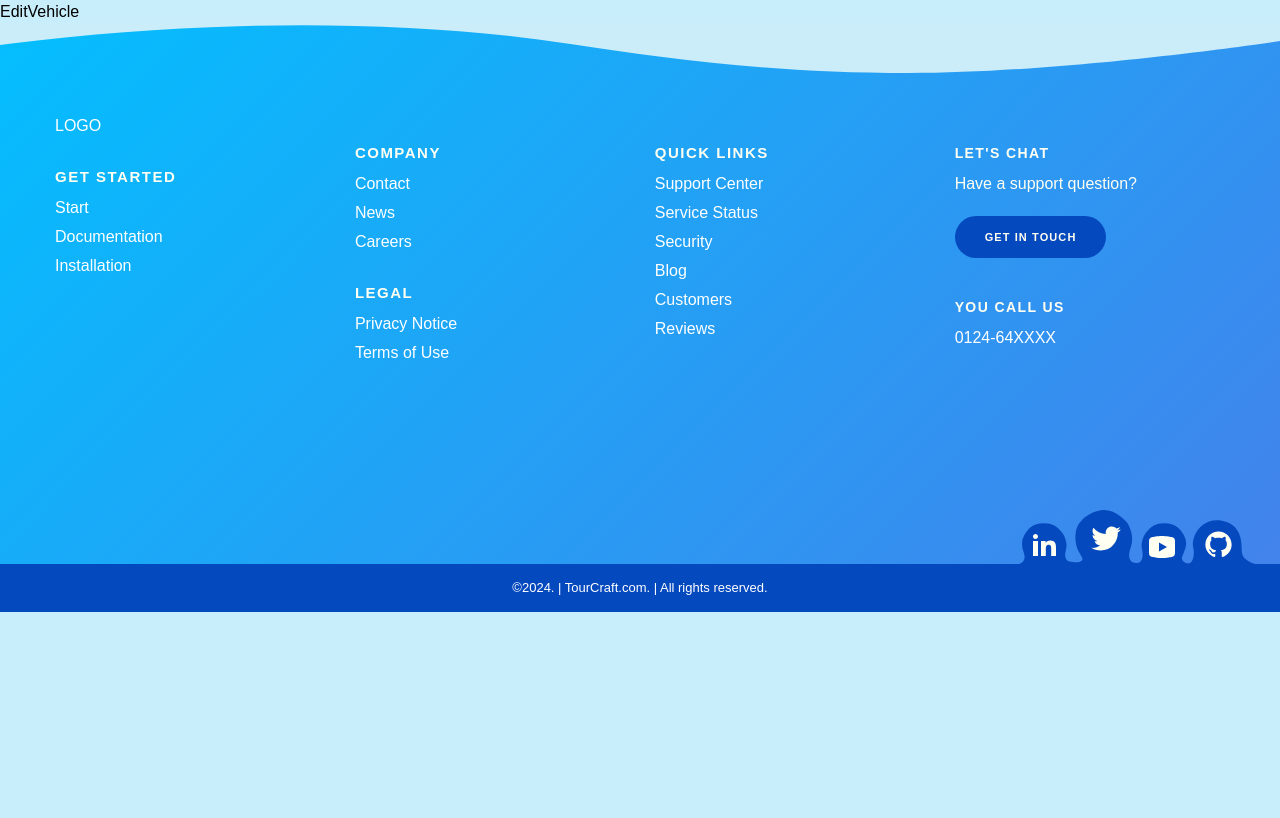
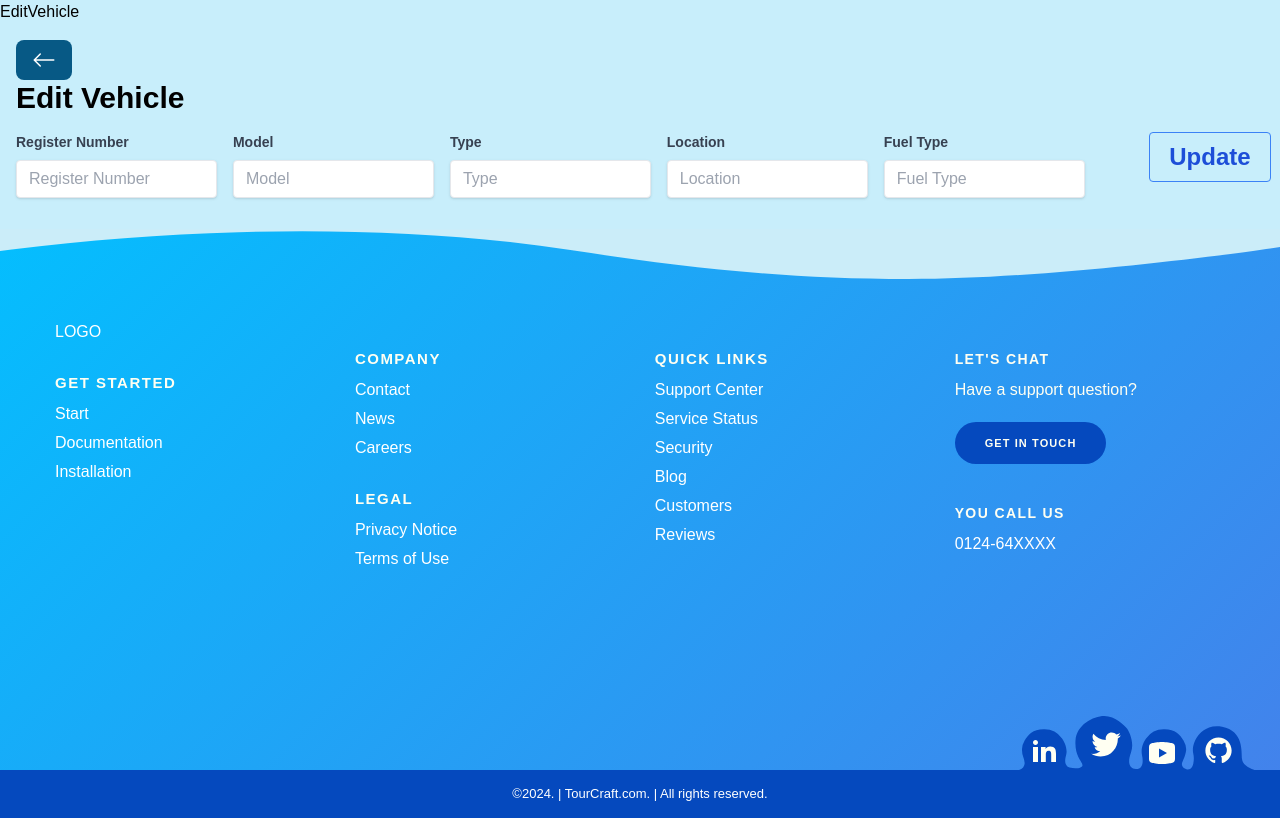
Before and after one commit to malakasadeep/ITP24_B9_09_Tourism_Management_System-MERN, a React (Vite) app in the folder client/: page /Vehicle/update/1 in a window 1280 px wide. Built offline with nearby package versions, Linux system fonts and the light colour scheme; no server answers; a web font is replaced by a local one.

Commit message:
add delete vehicle

```diff
--- a/client/src/pages/VehicleManagement/DeleteVehicle.jsx
+++ b/client/src/pages/VehicleManagement/DeleteVehicle.jsx
@@ -1,9 +1,44 @@
 import React from 'react'
+import BackButton from '../../components/VehicleManagement/BackButton'
+import axios from 'axios'
+import { useNavigate,useParams } from 'react-router-dom'
 
 function DeleteVehicle() {
+  const [loading, setloading] = React.useState(false);
+  const navigate = useNavigate();
+  const { id } = useParams();
+  const haddleDeleteVehicle = () => {
+    setloading(true);
+    axios.delete(`/api/vehicle/delete/${id}`)
+      .then(() => {
+        setloading(false);
+        navigate('/Vehicle');
+      })
+      .catch((error) => {
+        setloading(false);
+        alert(error.message);
+        console.error(error);
+      });
+  }
   return (
-    <div>DeleteVehicle</div>
-  )
-}
+        <>
+          <div>DeleteVehicle</div>
+          <div className='p-4'>
+            <BackButton />
+            <h1 className='text-3xl font-bold'>Delete Vehicle</h1>
+            <form className='flex flex-col sm:flex-row gap-4' onSubmit={haddleDeleteVehicle}>
+              <div className='my-4'>
+                <button
+                  className='bg-red-500 text-white px-4 py-2 rounded-lg w-fit'
+                  onClick={haddleDeleteVehicle}
+                >
+                  Delete
+                </button>
+              </div>
+            </form>
+          </div>
+        </>
+      )
+    }
 
-export default DeleteVehicle
+    export default DeleteVehicle;
--- a/client/src/pages/VehicleManagement/EditVehicle.jsx
+++ b/client/src/pages/VehicleManagement/EditVehicle.jsx
@@ -1,9 +1,129 @@
-import React from 'react'
+import React ,{useEffect,useState} from 'react'
+import BackButton from '../../components/VehicleManagement/BackButton'
+import axios from 'axios'
+import { useNavigate ,useParams} from 'react-router-dom'
 
-function EditVehicle() {
+
+const EditVehicle = () => {
+  const [registerNumber, setregisterNumber] = React.useState('');
+  const [model, setmodel] = React.useState();
+  const [type, settype] = React.useState();
+  const [location, setlocation] = React.useState();
+  const [fuelType, setfuelType] = React.useState();
+  const [loading, setloading] = React.useState(false);
+  const navigate = useNavigate();
+  const { id } = useParams();
+  useEffect(() => {
+    axios.get(`/api/vehicle/get-vehi/${id}`)
+    .then((res) => {
+      setregisterNumber(res.data.registerNumber);
+      setmodel(res.data.model);
+      settype(res.data.type);
+      setlocation(res.data.location);
+      setfuelType(res.data.fuelType);
+    });
+  }, []);
+
+  const handleUpdateSubmit = () => {
+    const data={
+      registerNumber,
+      model,
+      type,
+      location,
+      fuelType
+    };
+    setloading(true);
+    axios.put(`/api/vehicle/update/${id}`,data)
+      .then(() => {
+        setloading(false);
+        navigate('/Vehicle');
+      })
+      .catch((error) => {
+        setloading(false);
+        alert(error.message);
+        console.error(error);
+      });
+  }
+
   return (
-    <div>EditVehicle</div>
-  )
+    <div>
+      <div>EditVehicle</div>
+      <div className='p-4'>
+        <BackButton/>
+        <h1 className='text-3xl font-bold'>Edit Vehicle</h1>
+        <div className='flex flex-col sm:flex-row gap-4' onSubmit={handleUpdateSubmit}>
+          <div className='my-4'>
+            <label className='block text-gray-700 text-sm font-bold mb-2' htmlFor='registerNumber'>
+              Register Number
+            </label>
+            <input
+              className='shadow appearance-none border rounded w-full py-2 px-3 text-gray-700 leading-tight focus:outline-none focus:shadow-outline'
+              id='registerNumber'
+              type='text'
+              placeholder='Register Number'
+              defaultValue={registerNumber}
+              onChange={(e) => setregisterNumber(e.target.value)}
+            />
+          </div>
+          <div className='my-4'>
+            <label className='block text-gray-700 text-sm font-bold mb-2' htmlFor='model'>
+              Model
+            </label>
+            <input
+              className='shadow appearance-none border rounded w-full py-2 px-3 text-gray-700 leading-tight focus:outline-none focus:shadow-outline'
+              id='model'
+              type='text'
+              placeholder='Model'
+              defaultValue={model}
+              onChange={(e) => setmodel(e.target.value)}
+            />
+          </div>
+          <div className='my-4'>
+            <label className='block text-gray-700 text-sm font-bold mb-2' htmlFor='type'>
+              Type
+            </label>
+            <input
+              className='shadow appearance-none border rounded w-full py-2 px-3 text-gray-700 leading-tight focus:outline-none focus:shadow-outline'
+              id='type'
+              type='text'
+              placeholder='Type'
+              defaultValue={type}
+              onChange={(e) => settype(e.target.value)}
+            />
+          </div>
+          <div className='my-4'>
+            <label className='block text-gray-700 text-sm font-bold mb-2' htmlFor='location'>
+              Location
+            </label>
+            <input
+              className='shadow appearance-none border rounded w-full py-2 px-3 text-gray-700 leading-tight focus:outline-none focus:shadow-outline'
+              id='location'
+              type='text'
+              placeholder='Location'
+              defaultValue={location}
+              onChange={(e) => setlocation(e.target.value)}
+            />
+          </div>
+          <div className='my-4'>
+            <label className='block text-gray-700 text-sm font-bold mb-2' htmlFor='fuelType'>
+              Fuel Type
+            </label>
+            <input
+              className='shadow appearance-none border rounded w-full py-2 px-3 text-gray-700 leading-tight focus:outline-none focus:shadow-outline'
+              id='fuelType'
+              type='text'
+              placeholder='Fuel Type'
+              defaultValue={fuelType}
+              onChange={(e) => setfuelType(e.target.value)}
+            />
+          </div>
+          <div className='my-4'>
+            <button className='bg-transparent hover:bg-blue-500 text-blue-700 font-semibold text-2xl  hover:text-white py-2 px-4 border border-blue-500 hover:border-transparent rounded w-3/4 ml-12 mb-4' onClick={handleUpdateSubmit}>Update</button>
+          </div>
+        </div>
+      </div>
+    </div>
+  );
 }
 
-export default EditVehicle
+export default EditVehicle;
--- a/client/src/pages/VehicleManagement/Vehicle.jsx
+++ b/client/src/pages/VehicleManagement/Vehicle.jsx
@@ -1,7 +1,7 @@
 import React,{useEffect,useState} from 'react'
 import axios from 'axios';
 import{Link} from 'react-router-dom';
-//import VehicleHero from '../../components/VehicleManagement/VehicleHero';
+import Swal from 'sweetalert2';
 
 
 function Vehicle() {
@@ -21,6 +21,41 @@ function Vehicle() {
   setLoading(false);
   });
   },[]);
+
+  const handleVehicleDelete = async (vehicleId) => {
+    Swal.fire({
+        title: "Are you sure?",
+        text: "You won't be able to revert this!",
+        icon: "warning",
+        showCancelButton: true,
+        confirmButtonColor: "#3085d6",
+        cancelButtonColor: "#d33",
+        confirmButtonText: "Yes, delete it!"
+      }).then(async (result) => {
+        if (result.isConfirmed) {
+
+          try {
+
+            const res = await fetch(`/api/vehicle/delete/${vehicleId}`,{
+                method: 'DELETE',
+            });
+            const data = await res.json();
+            if (data.success === false) {
+                console.log(data.message);
+                return;
+            }
+            Swal.fire({
+              title: "Deleted!",
+              text: "Your package has been deleted.",
+              icon: "success"
+            });
+            setUserPackages((prev)=> prev.filter((vehicles)=> vehicles._id !== packageId));
+          } catch (error) {
+            console.log(error.message);
+          }
+        }
+      });
+  };
 
   return (
     <div>
@@ -58,7 +93,7 @@ function Vehicle() {
                     <td className="border px-4 py-2">
                       <Link to={`/vehicle/get/${vehicle._id}`} className="px-4 py-2 bg-green-500 text-white rounded-md">Show</Link>
                       <Link to={`/vehicle/update/${vehicle._id}`} className="px-4 py-2 bg-blue-500 text-white rounded-md">Edit</Link>
-                      <Link to={`/vehicle/delete/${vehicle._id}`} className="px-4 py-2 bg-red-500 text-white rounded-md ml-2">Delete</Link>
+                      <Link onClick={()=>handleVehicleDelete(vehicle._id)} className="px-4 py-2 bg-red-500 text-white rounded-md ml-2">Delete</Link>
                     </td>
                   </tr>
                 ))
```
